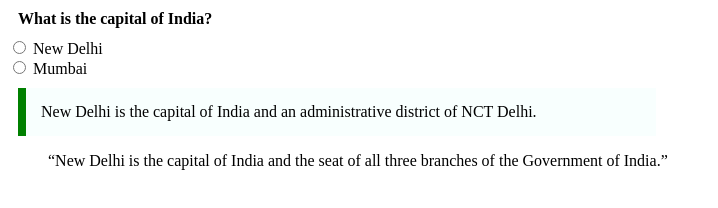
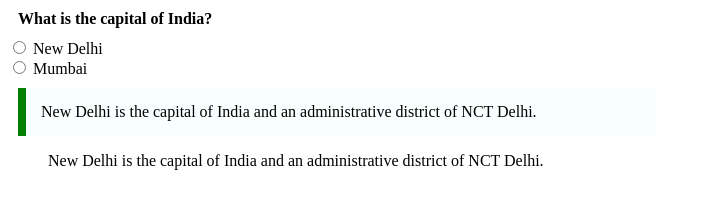
Before and after one commit to acciojob/trivia-nithinbairu, a website: page main.html in a window 1280 px wide. Shown: the whole page, without its empty margins (0-718 px from the left). Drawn offline with Linux system fonts and the light colour scheme.

Commit message:
created a submission

```diff
--- a/main.html
+++ b/main.html
@@ -25,9 +25,8 @@
     New Delhi is the capital of India and an administrative district of NCT Delhi.
   </div>
 
-  <!-- Add a blockquote as required by the tests -->
   <blockquote cite="https://en.wikipedia.org/wiki/New_Delhi">
-    “New Delhi is the capital of India and the seat of all three branches of the Government of India.”
+    New Delhi is the capital of India and an administrative district of NCT Delhi.
   </blockquote>
 
   <script src="./script.js"></script>
```
